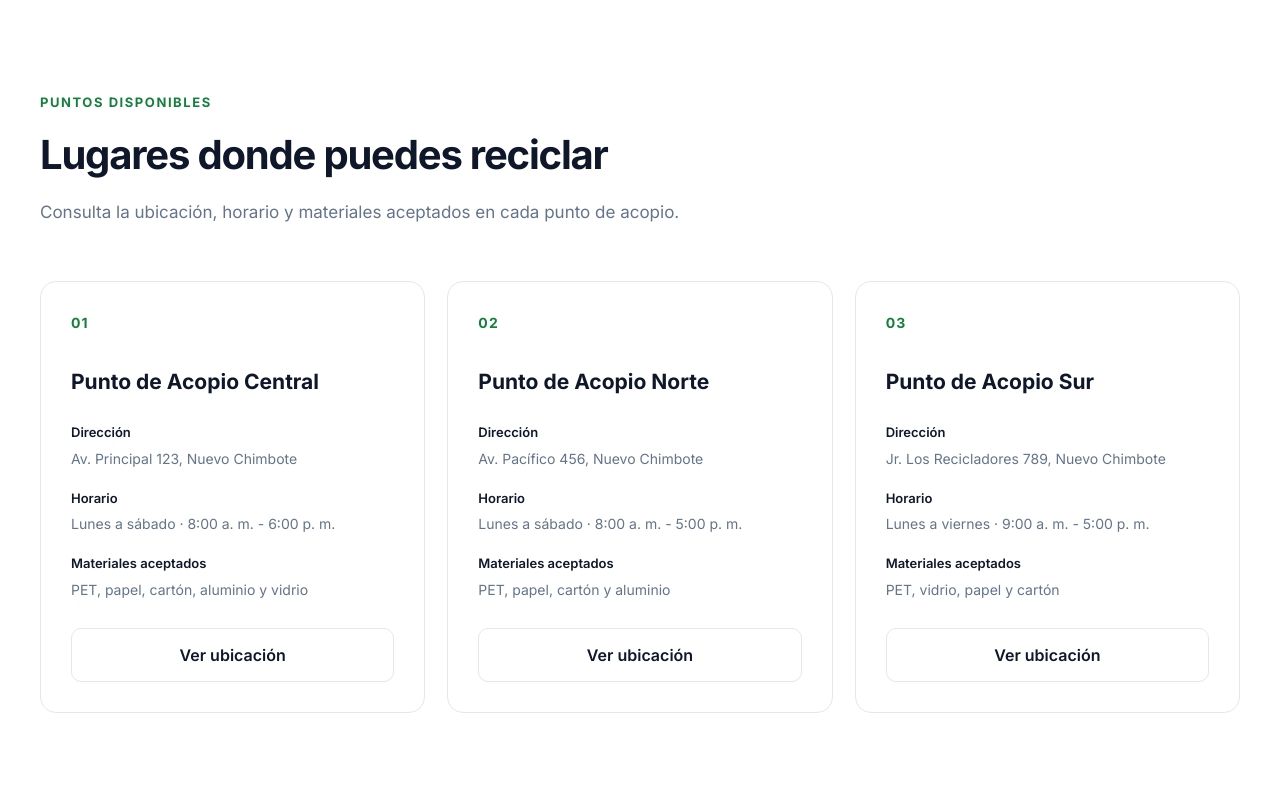
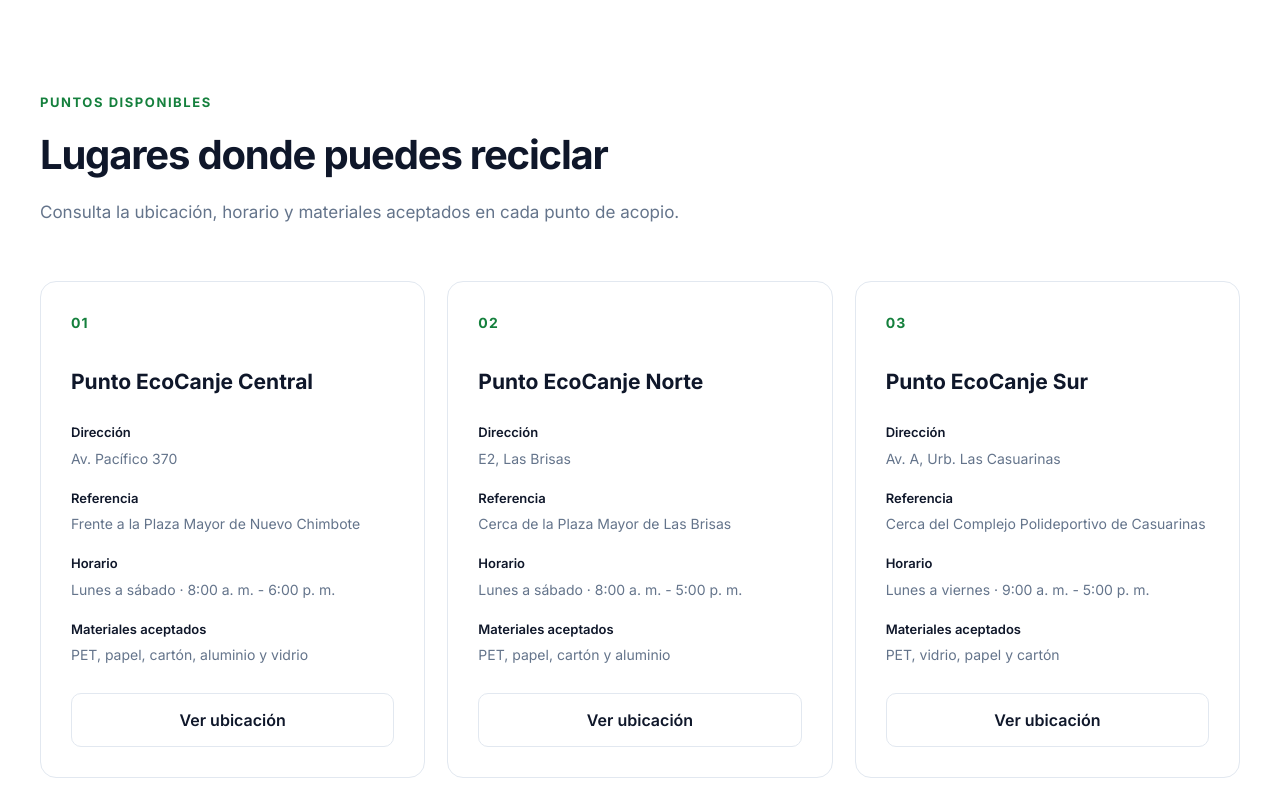
Before and after one commit to juhurtadoob-stack/ecocanje, a React (Vite) app: page /puntos-acopio in a window 1280 px wide. Shown: the part 520-1317 px from the top of the page. Built offline with nearby package versions, Linux system fonts and the light colour scheme; no server answers.

Commit message:
ubicacion

```diff
--- a/src/pages/public/PuntosAcopio.jsx
+++ b/src/pages/public/PuntosAcopio.jsx
@@ -1,24 +1,46 @@
 function PuntosAcopio() {
   const puntos = [
     {
-      nombre: 'Punto de Acopio Central',
-      direccion: 'Av. Principal 123, Nuevo Chimbote',
+      nombre: 'Punto EcoCanje Central',
+      direccion: 'Av. Pacífico 370',
+      referencia: 'Frente a la Plaza Mayor de Nuevo Chimbote',
+      distrito: 'Nuevo Chimbote',
+      provincia: 'Santa',
+      departamento: 'Áncash',
       horario: 'Lunes a sábado · 8:00 a. m. - 6:00 p. m.',
       materiales: 'PET, papel, cartón, aluminio y vidrio',
     },
     {
-      nombre: 'Punto de Acopio Norte',
-      direccion: 'Av. Pacífico 456, Nuevo Chimbote',
+      nombre: 'Punto EcoCanje Norte',
+      direccion: 'E2, Las Brisas',
+      referencia: 'Cerca de la Plaza Mayor de Las Brisas',
+      distrito: 'Nuevo Chimbote',
+      provincia: 'Santa',
+      departamento: 'Áncash',
       horario: 'Lunes a sábado · 8:00 a. m. - 5:00 p. m.',
       materiales: 'PET, papel, cartón y aluminio',
     },
     {
-      nombre: 'Punto de Acopio Sur',
-      direccion: 'Jr. Los Recicladores 789, Nuevo Chimbote',
+      nombre: 'Punto EcoCanje Sur',
+      direccion: 'Av. A, Urb. Las Casuarinas',
+      referencia: 'Cerca del Complejo Polideportivo de Casuarinas',
+      distrito: 'Nuevo Chimbote',
+      provincia: 'Santa',
+      departamento: 'Áncash',
       horario: 'Lunes a viernes · 9:00 a. m. - 5:00 p. m.',
       materiales: 'PET, vidrio, papel y cartón',
     },
   ]
+
+  const abrirGoogleMaps = (punto) => {
+    const ubicacion = `${punto.direccion}, ${punto.referencia}, ${punto.distrito}, ${punto.provincia}, ${punto.departamento}, Perú`
+
+    const url = `https://www.google.com/maps/search/?api=1&query=${encodeURIComponent(
+      ubicacion
+    )}`
+
+    window.open(url, '_blank', 'noopener,noreferrer')
+  }
 
   return (
     <main>
@@ -102,6 +124,17 @@ function PuntosAcopio() {
 
                   <div>
                     <strong>
+                      Referencia
+                    </strong>
+
+                    <span>
+                      {punto.referencia}
+                    </span>
+                  </div>
+
+
+                  <div>
+                    <strong>
                       Horario
                     </strong>
 
@@ -127,6 +160,7 @@ function PuntosAcopio() {
                 <button
                   type="button"
                   className="btn btn-secondary collection-button"
+                  onClick={() => abrirGoogleMaps(punto)}
                 >
                   Ver ubicación
                 </button>
```
